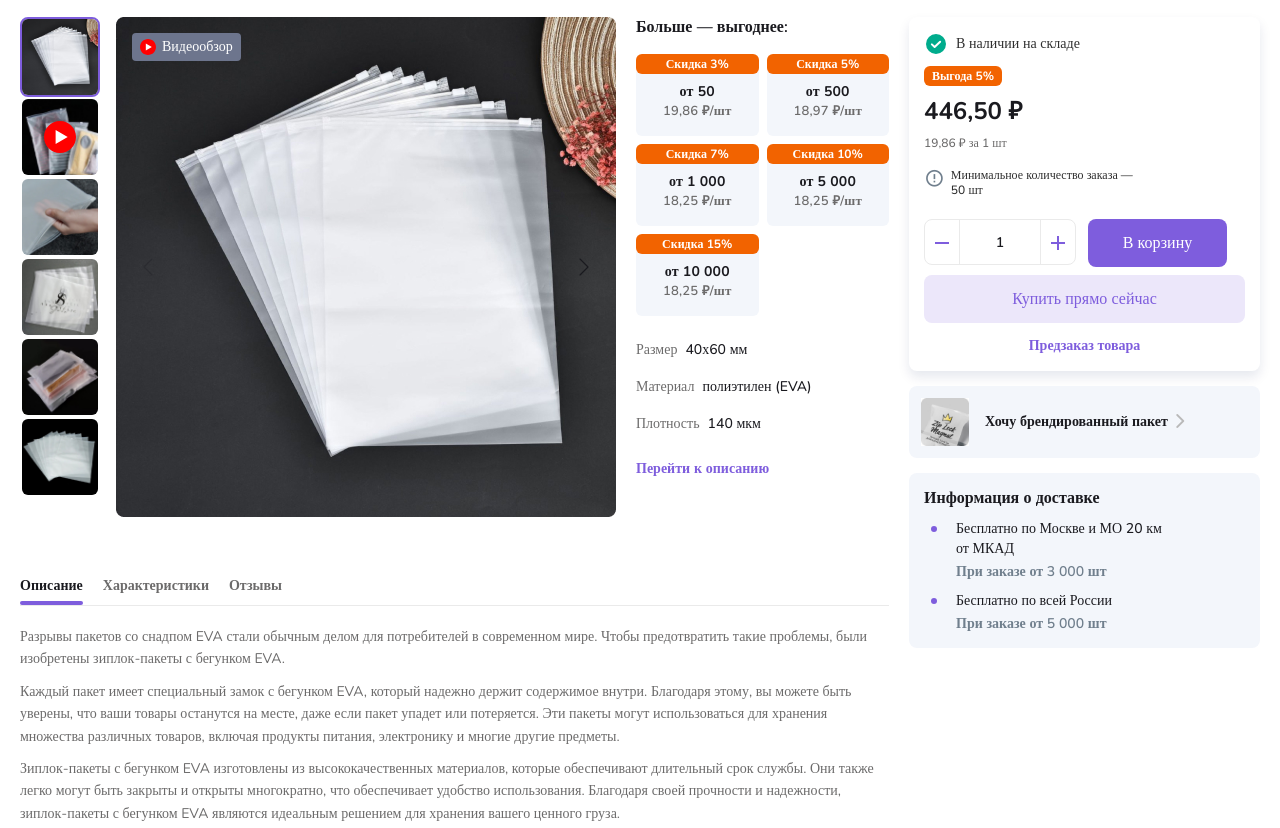
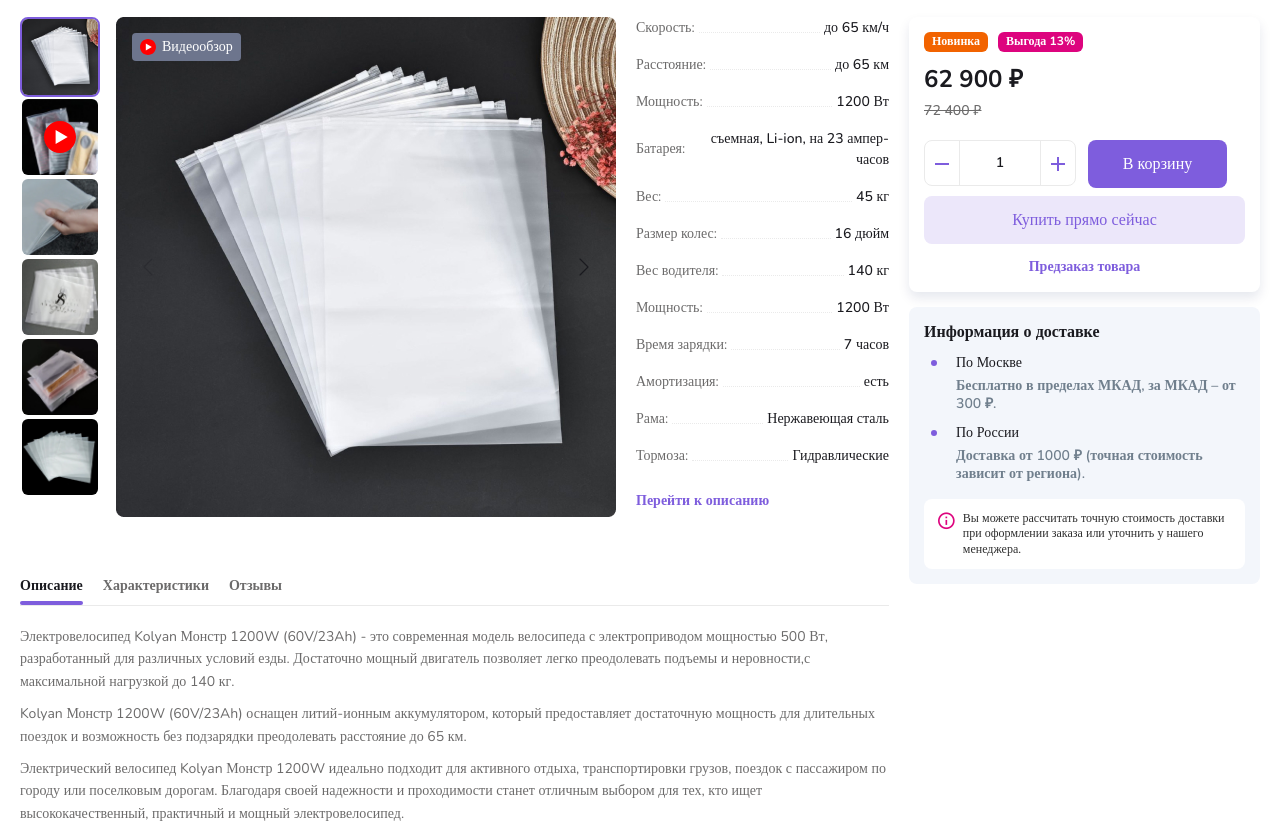
Before and after one commit to Vlanesvit/ZipLockMagnat, a plain HTML site: page product.html in a window 1280 px wide. Shown: the part 340-1168 px from the top of the page. Drawn offline with nearby package versions, Linux system fonts and the light colour scheme; some packages are replaced by stand-ins of ours; a script that the page names is missing; files whose address does not match are found by name.

Commit message:
updt  product

```diff
--- a/product.html
+++ b/product.html
@@ -374,55 +374,21 @@
 								</div>
 
 								<div class="rs-product-block__description">
-									<h6 class="nunito--semibold-16">Больше — выгоднее:</h6>
-
-									<div class="rs-product-block__sales">
-										<div class="rs-product-block__sale">
-											<div class="rs-product-block__sale_head">Скидка 3%</div>
-											<div class="rs-product-block__sale_about">
-												<h6 class="nunito--bold-14">от 50</h6>
-												<p class="nunito--semibold-13">19,86 ₽/шт</p>
-											</div>
-										</div>
-
-										<div class="rs-product-block__sale">
-											<div class="rs-product-block__sale_head">Скидка 5%</div>
-											<div class="rs-product-block__sale_about">
-												<h6 class="nunito--bold-14">от 500</h6>
-												<p class="nunito--semibold-13">18,97 ₽/шт</p>
-											</div>
-										</div>
-
-										<div class="rs-product-block__sale">
-											<div class="rs-product-block__sale_head">Скидка 7%</div>
-											<div class="rs-product-block__sale_about">
-												<h6 class="nunito--bold-14">от 1 000</h6>
-												<p class="nunito--semibold-13">18,25 ₽/шт</p>
-											</div>
-										</div>
-
-										<div class="rs-product-block__sale">
-											<div class="rs-product-block__sale_head">Скидка 10%</div>
-											<div class="rs-product-block__sale_about">
-												<h6 class="nunito--bold-14">от 5 000</h6>
-												<p class="nunito--semibold-13">18,25 ₽/шт</p>
-											</div>
-										</div>
-
-										<div class="rs-product-block__sale">
-											<div class="rs-product-block__sale_head">Скидка 15%</div>
-											<div class="rs-product-block__sale_about">
-												<h6 class="nunito--bold-14">от 10 000</h6>
-												<p class="nunito--semibold-13">18,25 ₽/шт</p>
-											</div>
-										</div>
-									</div>
-
 									<div class="rs-product-block__info_list">
 										<ul>
-											<li><span>Размер</span> <span>40х60 мм</span></li>
-											<li><span>Материал</span> <span>полиэтилен (EVA)</span></li>
-											<li><span>Плотность</span> <span>140 мкм</span></li>
+											<li><span>Скорость:</span> <span>до 65 км/ч</span></li>
+											<li><span>Расстояние:</span> <span>до 65 км</span></li>
+											<li><span>Мощность:</span> <span>1200 Вт</span></li>
+											<li><span>Батарея:</span> <span>съемная, Li-ion, на 23 ампер-часов</span>
+											</li>
+											<li><span>Вес:</span> <span>45 кг</span></li>
+											<li><span>Размер колес:</span> <span>16 дюйм</span></li>
+											<li><span>Вес водителя:</span> <span>140 кг</span></li>
+											<li><span>Мощность:</span> <span>1200 Вт</span></li>
+											<li><span>Время зарядки:</span> <span>7 часов</span></li>
+											<li><span>Амортизация:</span> <span>есть</span></li>
+											<li><span>Рама:</span> <span>Нержавеющая сталь</span></li>
+											<li><span>Тормоза:</span> <span>Гидравлические</span></li>
 										</ul>
 										<a href="#" class="rs-link">Перейти к описанию</a>
 									</div>
@@ -437,28 +403,54 @@
 								</nav>
 								<div data-tabs-body class="tabs__content">
 									<div class="tabs__body">
-										<p>Разрывы пакетов со снадпом EVA стали обычным делом для потребителей в
-											современном мире. Чтобы предотвратить такие проблемы, были изобретены
-											зиплок-пакеты с бегунком EVA.</p>
-										<p>Каждый пакет имеет специальный замок с бегунком EVA, который надежно держит
-											содержимое внутри. Благодаря этому, вы можете быть уверены, что ваши товары
-											останутся на месте, даже если пакет упадет или потеряется. Эти пакеты могут
-											использоваться для хранения множества различных товаров, включая продукты
-											питания, электронику и многие другие предметы.</p>
-										<p>Зиплок-пакеты с бегунком EVA изготовлены из высококачественных материалов,
-											которые обеспечивают длительный срок службы. Они также легко могут быть
-											закрыты и открыты многократно, что обеспечивает удобство использования.
-											Благодаря своей прочности и надежности, зиплок-пакеты с бегунком EVA
-											являются идеальным решением для хранения вашего ценного груза.</p>
+										<p>Электровелосипед Kolyan Монстр 1200W (60V/23Ah) - это современная модель
+											велосипеда с электроприводом мощностью 500 Вт, разработанный для различных
+											условий езды. Достаточно мощный двигатель позволяет легко преодолевать
+											подъемы и неровности,с максимальной нагрузкой до 140 кг.</p>
+										<p>Kolyan Монстр 1200W (60V/23Ah) оснащен литий-ионным аккумулятором, который
+											предоставляет достаточную мощность для длительных поездок и возможность без
+											подзарядки преодолевать расстояние до 65 км.</p>
+										<p>Электрический велосипед Kolyan Монстр 1200W идеально подходит для активного
+											отдыха, транспортировки грузов, поездок с пассажиром по городу или
+											поселковым дорогам. Благодаря своей надежности и проходимости станет
+											отличным выбором для тех, кто ищет высококачественный, практичный и мощный
+											электровелосипед.</p>
 									</div>
 
 									<div class="tabs__body">
-										<div class="rs-product-block__info_list">
-											<ul>
-												<li><span>Размер</span> <span>40х60 мм</span></li>
-												<li><span>Материал</span> <span>полиэтилен (EVA)</span></li>
-												<li><span>Плотность</span> <span>140 мкм</span></li>
-											</ul>
+										<div class="rs-product-block__info_row">
+											<div class="rs-product-block__info_title">
+												<h6 class="nunito--semibold-16">Характеристики</h6>
+											</div>
+											<div class="rs-product-block__info_list">
+												<ul>
+													<li><span>Вес:</span> <span>45 кг</span></li>
+													<li><span>Размер колес:</span> <span>16 дюйм</span></li>
+													<li><span>Скорость:</span> <span>до 65 км/ч</span></li>
+													<li><span>Расстояние:</span> <span>до 65 км</span></li>
+													<li><span>Вес водителя:</span> <span>140 кг</span></li>
+													<li><span>Мощность:</span> <span>1200 Вт</span></li>
+													<li><span>Время зарядки:</span> <span>7 часов</span></li>
+													<li><span>Батарея:</span> <span>съемная, Li-ion, на 23
+															ампер-часов</span></li>
+													<li><span>Амортизация:</span> <span>есть</span></li>
+													<li><span>Рама:</span> <span>Нержавеющая сталь</span></li>
+													<li><span>Тормоза:</span> <span>Гидравлические</span></li>
+												</ul>
+											</div>
+										</div>
+
+										<div class="rs-product-block__info_row">
+											<div class="rs-product-block__info_title">
+												<h6 class="nunito--semibold-16">Дополнительно</h6>
+											</div>
+											<div class="rs-product-block__info_list">
+												<ul>
+													<li><span>Дисплей:</span> <span>есть</span></li>
+													<li><span>Фары:</span> <span>Да</span></li>
+													<li><span>Подножка:</span> <span>есть</span></li>
+												</ul>
+											</div>
 										</div>
 									</div>
 
@@ -470,17 +462,15 @@
 
 						<div class="rs-product-block__sticky">
 							<div class="rs-product-block__action">
-								<div class="rs-product-block__status">
-									<img src="./img/icons/status-green.svg" alt="">
-									В наличии на складе
+								<div class="rs-product-block__labels">
+									<div class="rs-product-block__label rs-product-block__label_new">
+										Новинка</div>
+									<div class="rs-product-block__label rs-product-block__label_sale">
+										Выгода 13%</div>
 								</div>
 								<div class="rs-product-block__prices">
-									<div class="rs-product-block__sale_head">Выгода 5%</div>
-									<h3 class="nunito--bold-28 rs-product-block__prices-main">446,50 ₽</h3>
-									<p class="nunito--medium-14 rs-product-block__prices-one">19,86 ₽ за 1 шт</p>
-								</div>
-								<div class="rs-product-block__warning _rs-icon-warning">
-									Минимальное количество заказа — <br> 50 шт
+									<h3 class="nunito--bold-28 rs-product-block__prices-main">62 900 ₽</h3>
+									<p class="nunito--medium-14 rs-product-block__prices-old">72 400 ₽</p>
 								</div>
 								<div class="rs-product-block__buttons">
 									<div class="rs-product-block__buttons_head">
@@ -517,20 +507,19 @@
 								</div>
 							</div>
 
-							<div class="rs-product-block__wish">
-								<a href="#">
-									<img src="./img/pages/product/product-brand-img.jpg" alt="">
-									Хочу брендированный пакет
-								</a>
-							</div>
-
 							<div class="rs-product-block__info">
 								<h6 class="nunito--semibold-16">Информация о доставке</h6>
 								<ul>
-									<li>Бесплатно по Москве и МО 20 км <br> от МКАД <span>При заказе от 3 000 шт</span>
+									<li>По Москве <span>Бесплатно в пределах МКАД, за МКАД – от 300 ₽.</span>
 									</li>
-									<li>Бесплатно по всей России <span>При заказе от 5 000 шт</span></li>
+									<li>По России <span>Доставка от 1000 ₽ (точная стоимость зависит от региона).</span>
+									</li>
 								</ul>
+
+								<div class="rs-product-block__warning _rs-icon-warning">
+									Вы можете рассчитать точную стоимость доставки при оформлении заказа или уточнить у
+									нашего менеджера.
+								</div>
 							</div>
 						</div>
 					</div>
--- a/scss/base/_common.scss
+++ b/scss/base/_common.scss
@@ -741,6 +741,7 @@ section {
 			left: 0;
 			display: flex;
 			align-items: center;
+			flex-wrap: wrap;
 			gap: 8px;
 			padding: 3px 0px;
 			margin-bottom: 8px;
--- a/scss/pages/rs-product-block.scss
+++ b/scss/pages/rs-product-block.scss
@@ -13,6 +13,8 @@
 	}
 
 	&__block {
+		flex-grow: 1;
+
 		@media (max-width: 1169.98px) {
 			max-width: 650px;
 		}
@@ -257,20 +259,37 @@
 
 			&.rs-thumbs__video {
 				&::before {
-					content: '';
+					content: "";
 					position: absolute;
 					top: 50%;
 					left: 50%;
 					transform: translate(-50%, -50%);
 					width: 32px;
 					height: 32px;
-					background-image: url('../img/icons/play-icon.svg');
+					background-image: url("../img/icons/play-icon.svg");
 					background-position: center;
 					background-repeat: no-repeat;
 					background-size: contain;
 				}
 			}
 		}
+	}
+
+	&__info_row {
+		display: flex;
+		align-items: flex-start;
+		justify-content: space-between;
+		gap: 30px;
+		max-width: 795px;
+
+		&:not(:last-child) {
+			margin-bottom: 32px;
+		}
+	}
+
+	&__info_title {
+		max-width: 167px;
+		width: 100%;
 	}
 
 	&__info_list {
@@ -311,14 +330,10 @@
 			}
 
 			span:last-child {
-				text-align: left;
+				text-align: right;
+				display: inline-block;
 				color: #1a1a1f;
 				font-weight: 500;
-
-				@media (min-width: 1171px) {
-					max-width: 232px;
-					width: 100%;
-				}
 			}
 		}
 
@@ -533,7 +548,6 @@
 
 			ul {
 				width: 100%;
-				max-width: 543px;
 			}
 		}
 	}
@@ -555,6 +569,36 @@
 
 		@media (max-width: 1439.98px) {
 			padding: 15px;
+		}
+
+		.rs-product-block__labels {
+			position: relative;
+			top: 0;
+			left: 0;
+			display: flex;
+			align-items: center;
+			flex-wrap: wrap;
+			gap: 10px;
+			margin-bottom: 8px;
+			z-index: 0;
+		}
+
+		.rs-product-block__label {
+			font-weight: 700;
+			font-size: 12px;
+			// line-height: 16px;
+			line-height: 133%;
+			color: #fff;
+			border-radius: 6px;
+			padding: 2px 8px;
+
+			&_new {
+				background: #f26300;
+			}
+
+			&_sale {
+				background: #dd047e;
+			}
 		}
 	}
 
@@ -605,6 +649,16 @@
 			@media (max-width: 1439.98px) {
 				font-size: 12px;
 			}
+		}
+
+		&-old {
+			font-weight: 500;
+			font-size: 14px;
+			// line-height: 18px;
+			line-height: 129%;
+			text-decoration: line-through;
+			color: #6c6b6b;
+			margin-top: 4px;
 		}
 	}
 
@@ -868,5 +922,32 @@
 				}
 			}
 		}
+
+		.rs-product-block__warning {
+			border-radius: 8px;
+			padding: 12px;
+			background: #fff;
+			font-weight: 500;
+			font-size: 13px;
+			// line-height: 17px;
+			line-height: 130%;
+			color: #2f2f2f;
+
+			@media (max-width: 1439.98px) {
+				font-size: 12px;
+			}
+
+			&::before {
+				color: #dd047e;
+				font-size: 24px;
+				transform: rotate(180deg);
+				margin-right: 8px;
+
+				@media (max-width: 1439.98px) {
+					font-size: 20px;
+					margin-right: 6px;
+				}
+			}
+		}
 	}
 }
```
Also changed, not shown: css/rs-product-block.css, css/rs-style.css.
